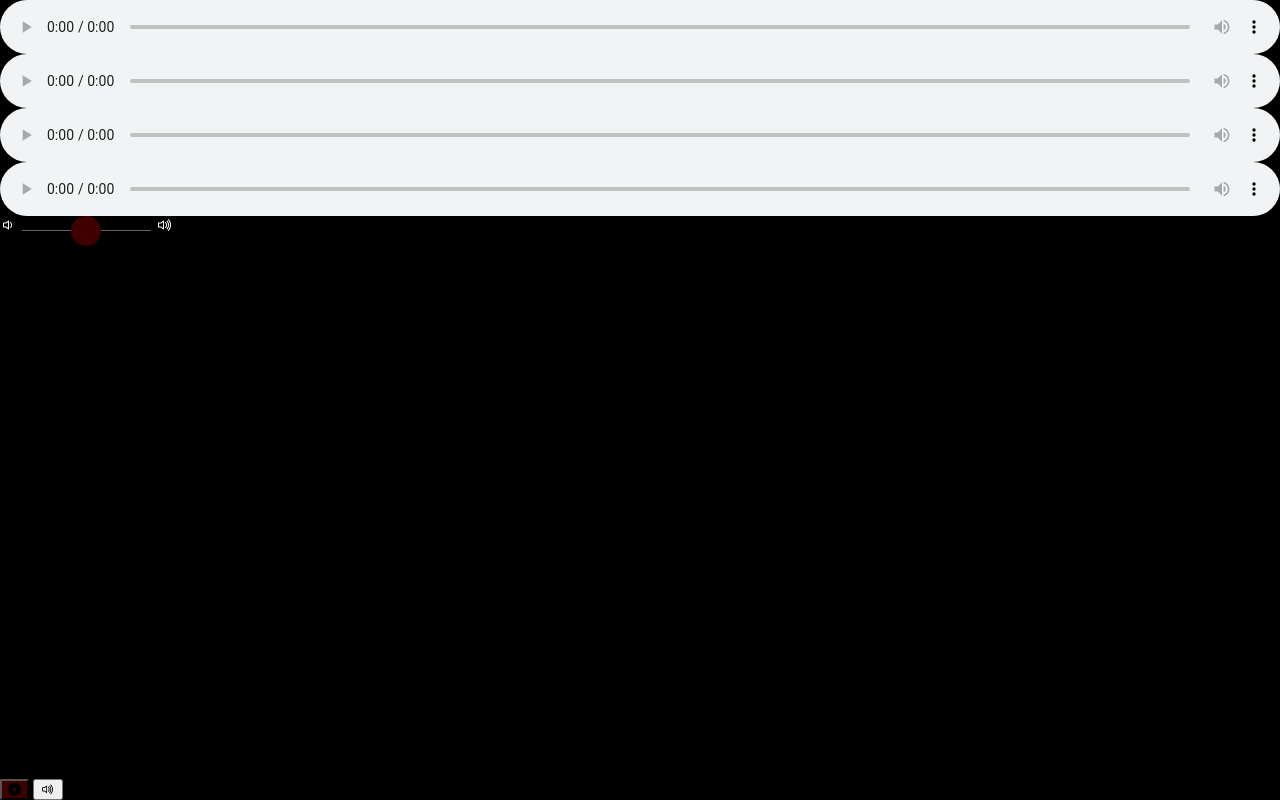
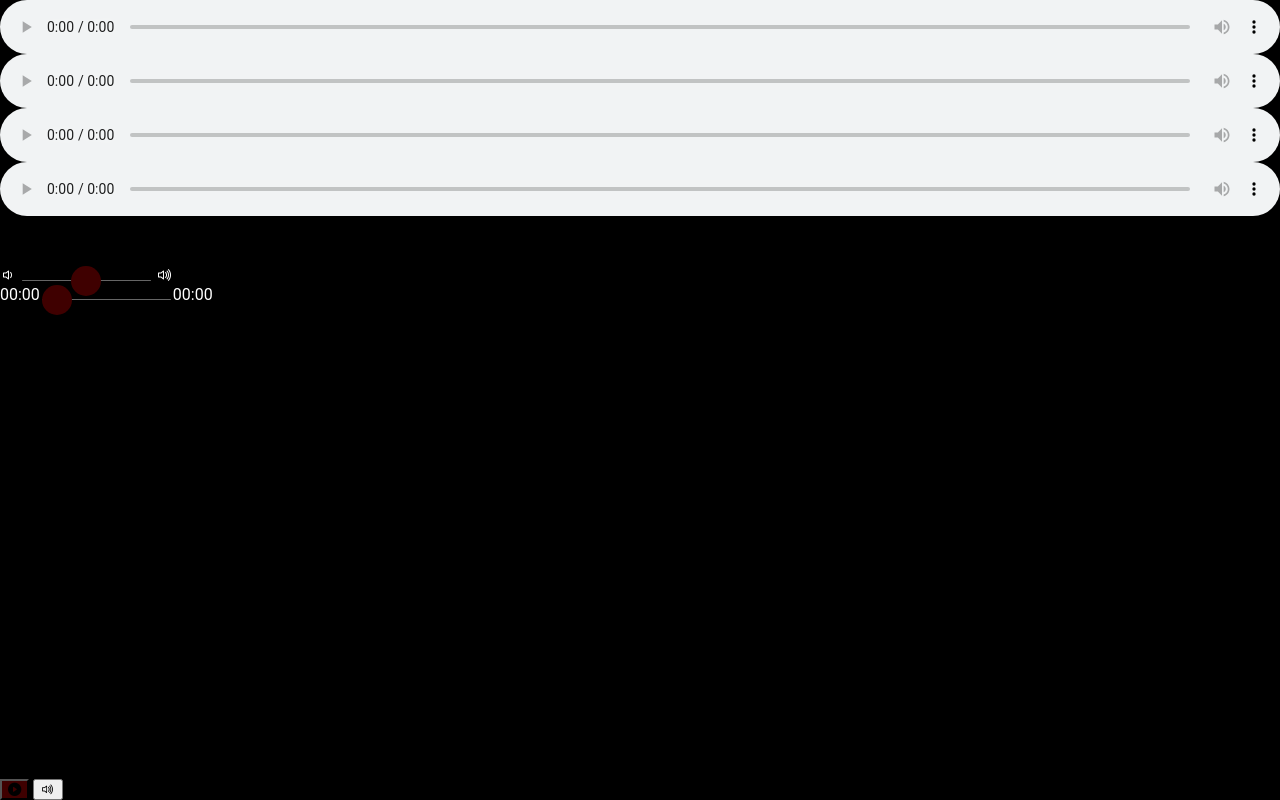
Before and after one commit to TaffarelXavier/my-daw-tx, a plain HTML site: page www/index_.html in a window 1280 px wide. Drawn offline with nearby package versions, Linux system fonts and the light colour scheme.

Commit message:
Adiciona tempo

```diff
--- a/www/index_.html
+++ b/www/index_.html
@@ -33,12 +33,24 @@
 
 
         <!-- VOLUME GERAL -->
-        <div class="d-flex align-items-center mb-5">
-            <i class="bi bi-volume-down"></i>
-            <input type="range" @input="alterarVolumeGeral" class="w-100 input-range" v-model="volumeGeral" min="0"
-                max="1" step="0.01" value="0.2" />
-            <i class="bi bi-volume-up"></i>
+        <div style="margin-top: 50px;">
+            <!-- VOLUME GERAL -->
+            <div class="d-flex align-items-center mb-5">
+                <i class="bi bi-volume-down"></i>
+                <input type="range" @input="alterarVolumeGeral" class="w-100 input-range" v-model="volumeGeral" min="0"
+                    max="1" step="0.01" value="0.2" />
+                <i class="bi bi-volume-up"></i>
+            </div>
+
+            <!-- TEMPO -->
+            <div class="d-flex align-items-center mb-5">
+                {{ formatCurrentTime(currentTime) }}<input type="range" min="0" :max="duration"
+                    @input="atualizarTempoGeral" v-model="currentTime"
+                    class="w-100 input-range">{{formatCurrentTime(Math.floor(duration))
+                }}
+            </div>
         </div>
+
 
         <div class="text-center w-100 pb-4" style="position:fixed; bottom:0px;left:0px;">
             <div class="btn-group btn-group-lg" role="group" aria-label="Basic mixed styles example">
@@ -156,6 +168,26 @@
                         }
                     });
                 },
+                formatCurrentTime(cTime) {
+                    let minutes = Math.floor(cTime / 60);
+                    let seconds = Math.floor(cTime % 60);
+                    minutes = (minutes >= 10) ? minutes : "0" + minutes;
+                    seconds = (seconds >= 10) ? seconds : "0" + seconds;
+                    return minutes + ":" + seconds;
+                },
+                atualizarTempoGeral(ev) {
+                    // const $this = ev.target;
+                    // let thisDuration = $this.value;
+                    // var audioTags = document.getElementsByTagName("audio");
+                    // var audioArray = Array.from(audioTags);
+                    // audioArray.forEach(function (audio) {
+                    //     audio.pause();
+                    //     audio.currentTime = thisDuration;
+                    //     // setInterval(() => {
+                    //     //     audio.play();
+                    //     // }, 100);
+                    // });
+                },
             }
         });
 
```
